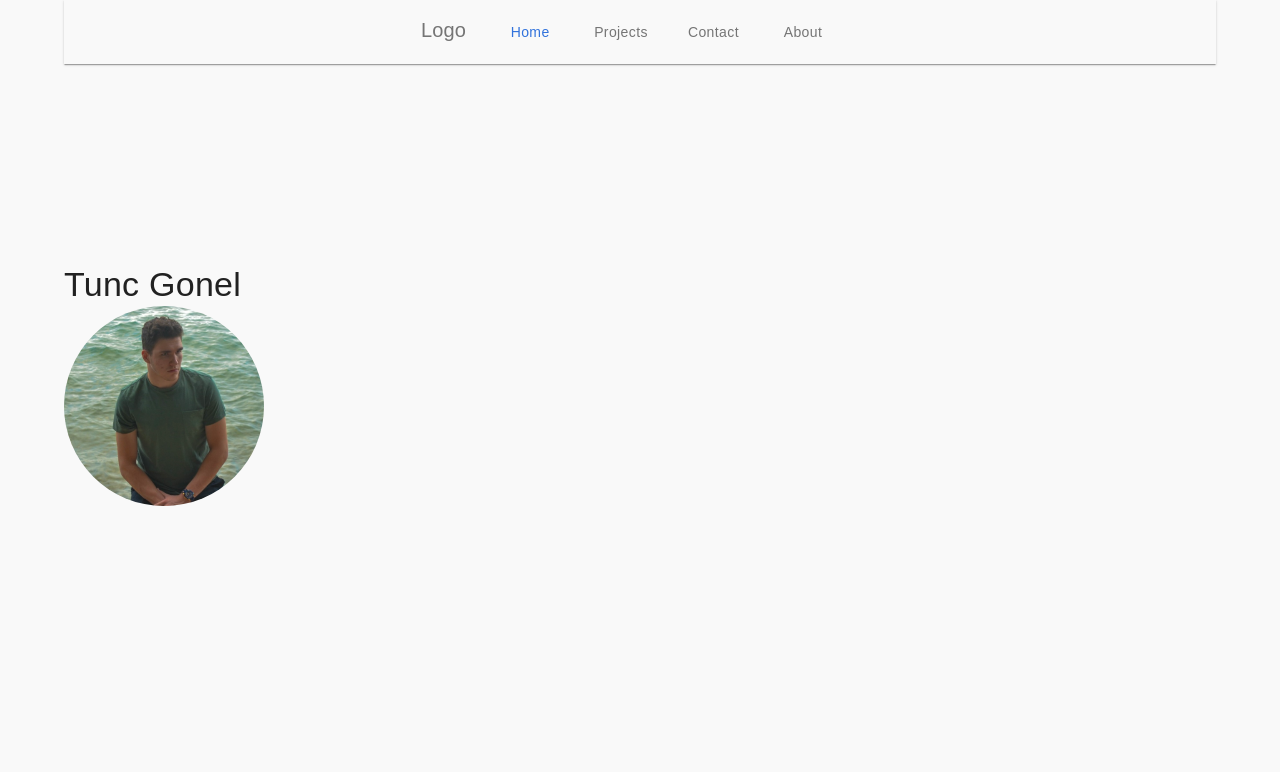
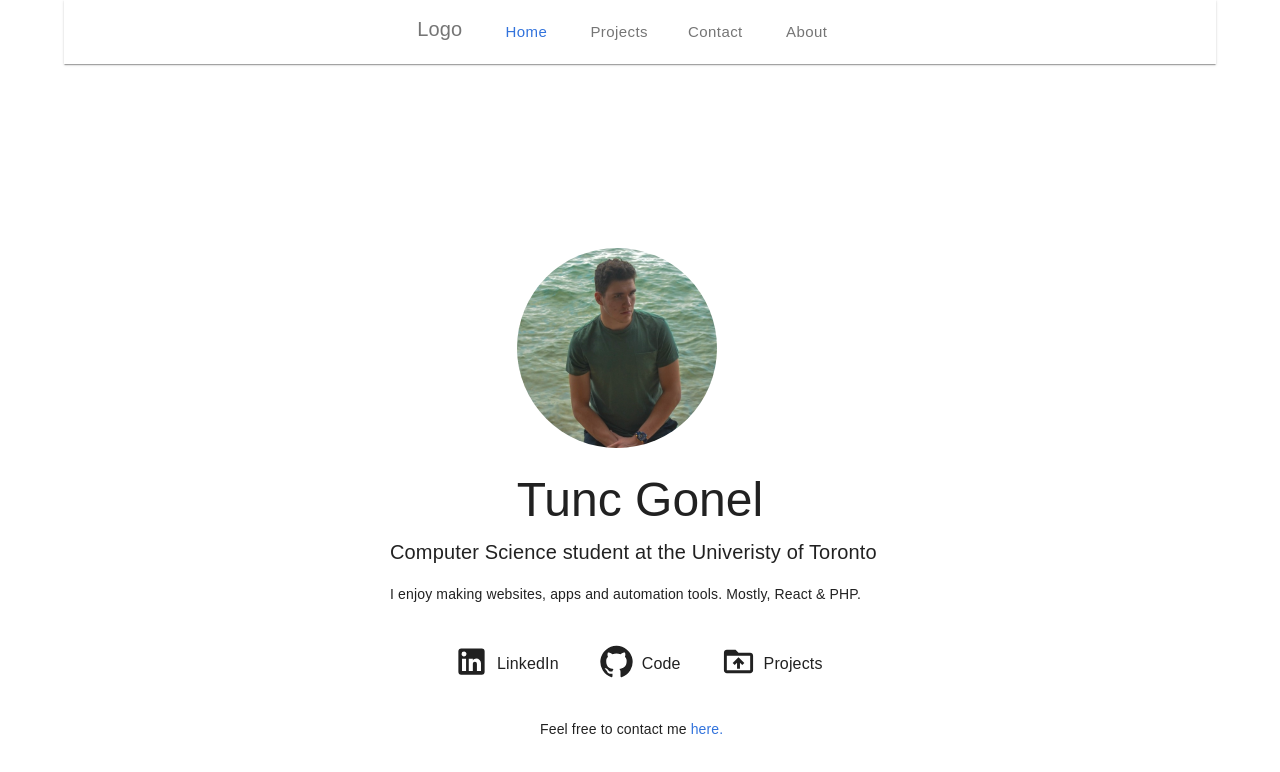
Before and after one commit to TuncG/tunc-gonel-website, a React (Create React App) app: page / in a window 1280 px wide. Shown: the top 772 px of the page. Built offline with nearby package versions, Linux system fonts and the light colour scheme.

Commit message:
home page done

```diff
--- a/src/components/Header.js
+++ b/src/components/Header.js
@@ -41,6 +41,7 @@ export default function Header() {
 
   // make the links here
   const renderLinks = (page) => {
+    /* Sets the current link to blue color */
     if (checkActive(page.name, navBarActive) == true) {
       return (
         <Link to={page.dir} style={{ textDecoration: "none" }}>
@@ -48,13 +49,13 @@ export default function Header() {
             key={page.name}
             sx={{
               "&.MuiButton-text": { color: "#3273DC" },
-              fontSize: "14px",
+              fontSize: "15px",
               mr: 3,
               color: "#757575",
               display: "block",
               textTransform: "none",
               ":hover": {
-                backgroundColor: "#f9f9f9",
+                backgroundColor: "#FFFFFF",
                 color: "black",
               },
             }}
@@ -64,18 +65,19 @@ export default function Header() {
         </Link>
       );
     } else {
+      /* Normal link */
       return (
         <Link to={page.dir} style={{ textDecoration: "none" }}>
           <Button
             key={page.name}
             sx={{
               mr: 3,
-              fontSize: "14px",
+              fontSize: "15px",
               color: "#757575",
               display: "block",
               textTransform: "none",
               ":hover": {
-                backgroundColor: "#f9f9f9" /* F4F4F4 */,
+                backgroundColor: "#FFFFFF" /* F4F4F4 */,
                 color: "black",
               },
             }}
@@ -96,7 +98,7 @@ export default function Header() {
         elevation={1}
         position="static"
         style={{
-          background: "#f9f9f9",
+          background: "#FFFFFF",
         }}
       >
         <Container maxWidth="xl">
--- a/src/index.js
+++ b/src/index.js
@@ -13,7 +13,7 @@ import { ThemeProvider, createTheme } from "@mui/material/styles";
 const themeLight = createTheme({
   palette: {
     background: {
-      default: "#f9f9f9",
+      default: "#FFFFFF",
     },
   },
   typography: {
--- a/src/pages/Home.js
+++ b/src/pages/Home.js
@@ -3,17 +3,94 @@ import Box from "@mui/material/Box";
 import Container from "@mui/material/Container";
 import Avatar from "@mui/material/Avatar";
 import picture from "../assets/img/tunc.jpg";
+import GitHubIcon from "@mui/icons-material/GitHub";
+import LinkedInIcon from "@mui/icons-material/LinkedIn";
+import DriveFolderUploadIcon from "@mui/icons-material/DriveFolderUpload";
+import { Link } from "react-router-dom";
+import Links from "@mui/material/Link";
 
 export default function Home() {
   return (
-    <Container maxWidth="lg">
-      <Box mt={25}>
-        <Typography variant="h4"> Tunc Gonel</Typography>
-        <Avatar
-          alt="Tunc Photo"
-          src={picture}
-          sx={{ width: 200, height: 200 }}
-        />
+    <Container maxWidth="lg" sx={{ justifyContent: "center" }}>
+      <Box
+        mt={23}
+        sx={{
+          display: "flex",
+          justifyContent: "center",
+        }}
+      >
+        {/* Avatar and Name */}
+        <Box sx={{ flexDirection: "column" }}>
+          <Avatar
+            alt="Tunc Photo"
+            src={picture}
+            sx={{ width: 200, height: 200 }}
+          />
+
+          <Typography mt={3} variant="h3">
+            {" "}
+            Tunc Gonel
+          </Typography>
+        </Box>
+      </Box>
+      {/* Text  */}
+      <Box sx={{ mx: "auto", width: 500 }}>
+        <Typography variant="h6" mt={1}>
+          Computer Science student at the Univeristy of Toronto
+        </Typography>
+
+        <Typography mt={2} variant="body2">
+          I enjoy making websites, apps and automation tools. Mostly, React &
+          PHP.
+        </Typography>
+      </Box>
+
+      {/* Icons */}
+      <Box mt={5} sx={{ mx: "auto", width: 500, display: "flex" }}>
+        <Links href="https://www.linkedin.com/in/tunc-gonel" underline="hover">
+          <Box ml={8} mr={5} sx={{ display: "flex", color: "#212121" }}>
+            <LinkedInIcon fontSize="large" />
+            <Typography ml={1} mt={1}>
+              {" "}
+              LinkedIn{" "}
+            </Typography>
+          </Box>
+        </Links>
+
+        <Links href="https://github.com/TuncG" underline="hover">
+          <Box mr={5} sx={{ display: "flex", color: "#212121" }}>
+            <GitHubIcon fontSize="large" />
+            <Typography ml={1} mt={1}>
+              Code
+            </Typography>
+          </Box>
+        </Links>
+
+        <Link
+          to={"/projects"}
+          style={{ textDecoration: "none", color: "#212121" }}
+        >
+          <Box mr={5} sx={{ display: "flex" }}>
+            <DriveFolderUploadIcon fontSize="large" />
+            <Typography ml={1} mt={1}>
+              Projects
+            </Typography>
+          </Box>
+        </Link>
+      </Box>
+
+      {/* Text 2 */}
+      <Box mt={5} sx={{ mx: "auto", width: 200 }}>
+        <Typography mt={2} variant="body2">
+          Feel free to contact me
+          <Link
+            to={"/contact"}
+            style={{ textDecoration: "none", color: "#3273DC" }}
+          >
+            {" "}
+            here.
+          </Link>
+        </Typography>
       </Box>
     </Container>
   );
--- a/src/pages/Projects.js
+++ b/src/pages/Projects.js
@@ -1,8 +1,13 @@
 import Typography from "@mui/material/Typography";
+import Container from "@mui/material/Container";
+
 export default function Projects() {
   return (
-    <div>
-      <Typography variant="h2"> Projects Page</Typography>
-    </div>
+    <Container maxWidth="lg">
+      <Typography mt={10} variant="h4">
+        {" "}
+        Projects
+      </Typography>
+    </Container>
   );
 }
```
